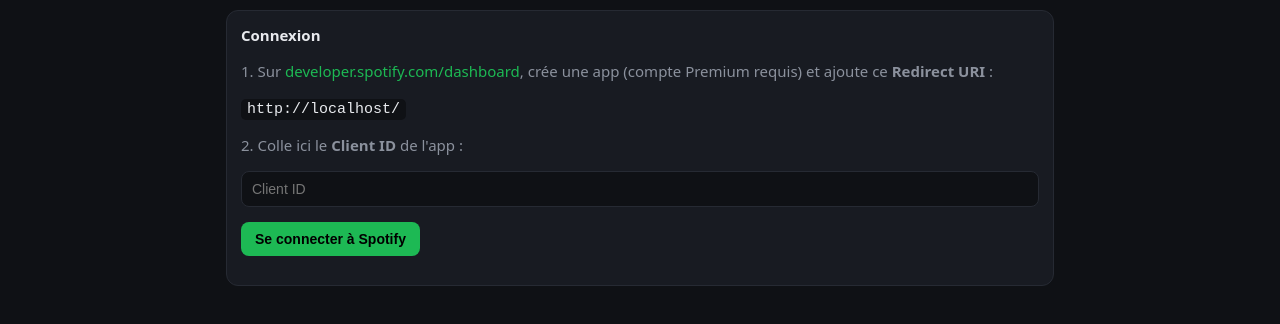
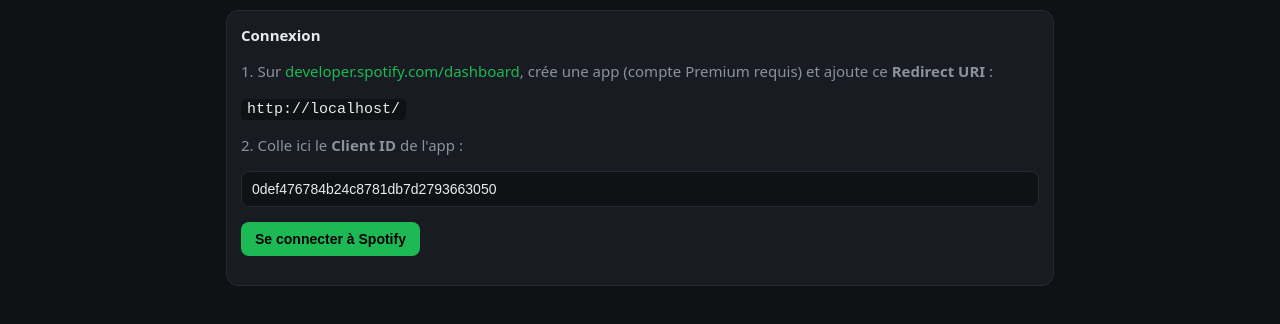
Before and after one commit to natouu444/spotify-radar, a plain HTML site: page index.html in a window 1280 px wide. Shown: the part 60-384 px from the top of the page. Drawn offline with Linux system fonts and the light colour scheme.

Commit message:
Pré-remplit le Client ID
Co-Authored-By: Claude Opus 5.5 <noreply@anthropic.com>
Claude-Session: https://claude.ai/code/session_01QR18is4TF1C9hTSLZzMyS9

```diff
--- a/index.html
+++ b/index.html
@@ -404,7 +404,7 @@ $('#out').addEventListener('click', async e => {
 /* ---------- Init ---------- */
 async function init() {
   $('#redir').textContent = REDIR;
-  $('#cid').value = localStorage.getItem('cid') || '';
+  $('#cid').value = localStorage.getItem('cid') || '0def476784b24c8781db7d2793663050';
   const p = new URLSearchParams(location.search);
   try {
     if (p.get('code')) { await exchange(p.get('code')); history.replaceState({}, '', REDIR); }
```
